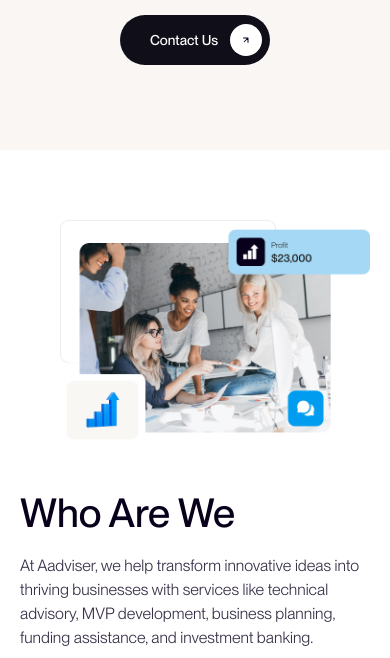
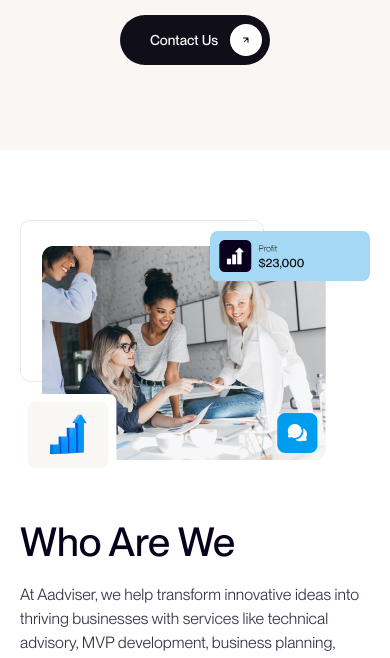
Before and after one commit to vishal8691/AAdviser, a plain HTML site: page index.html in a window 390 px wide. Shown: the part 427-1085 px from the top of the page. Drawn offline with nearby package versions, Linux system fonts and the light colour scheme.

Commit message:
Add files via upload

```diff
--- a/css/style.css
+++ b/css/style.css
@@ -527,6 +527,9 @@ margin: auto;
 }
 .about_image_wrapper{
     padding-left: 40px;
+    @media (max-width:767px){
+        padding-left:0;
+    }
 }
 .about_image_wrapper img{
     width:100%;
```
